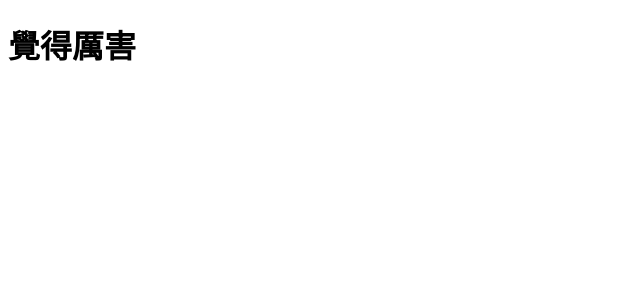
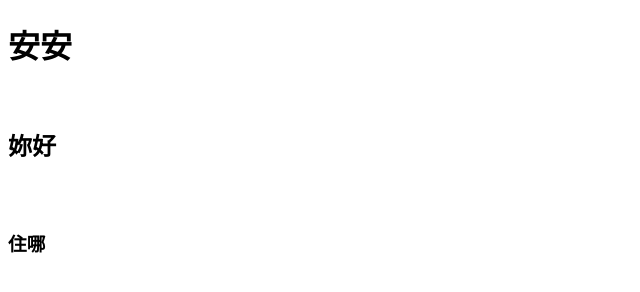
Before and after one commit to orangeanne/orangeanne-gitub.io, a plain HTML site: page index.html in a window 1280 px wide. Shown: the whole page, without its empty margins (0-640 px from the left). Drawn offline with Linux system fonts and the light colour scheme.

Commit message:
Update index.html

```diff
--- a/index.html
+++ b/index.html
@@ -5,6 +5,10 @@
     <title>你好，GitHub</title>
   </head>
   <body>
-    <h1>覺得厲害</h1>
+    <h1>安安</h1>
+    <br/>
+    <h2>妳好<h2>
+      <br/>
+      <h3>住哪<h3>
   </body>
 </html>
```
